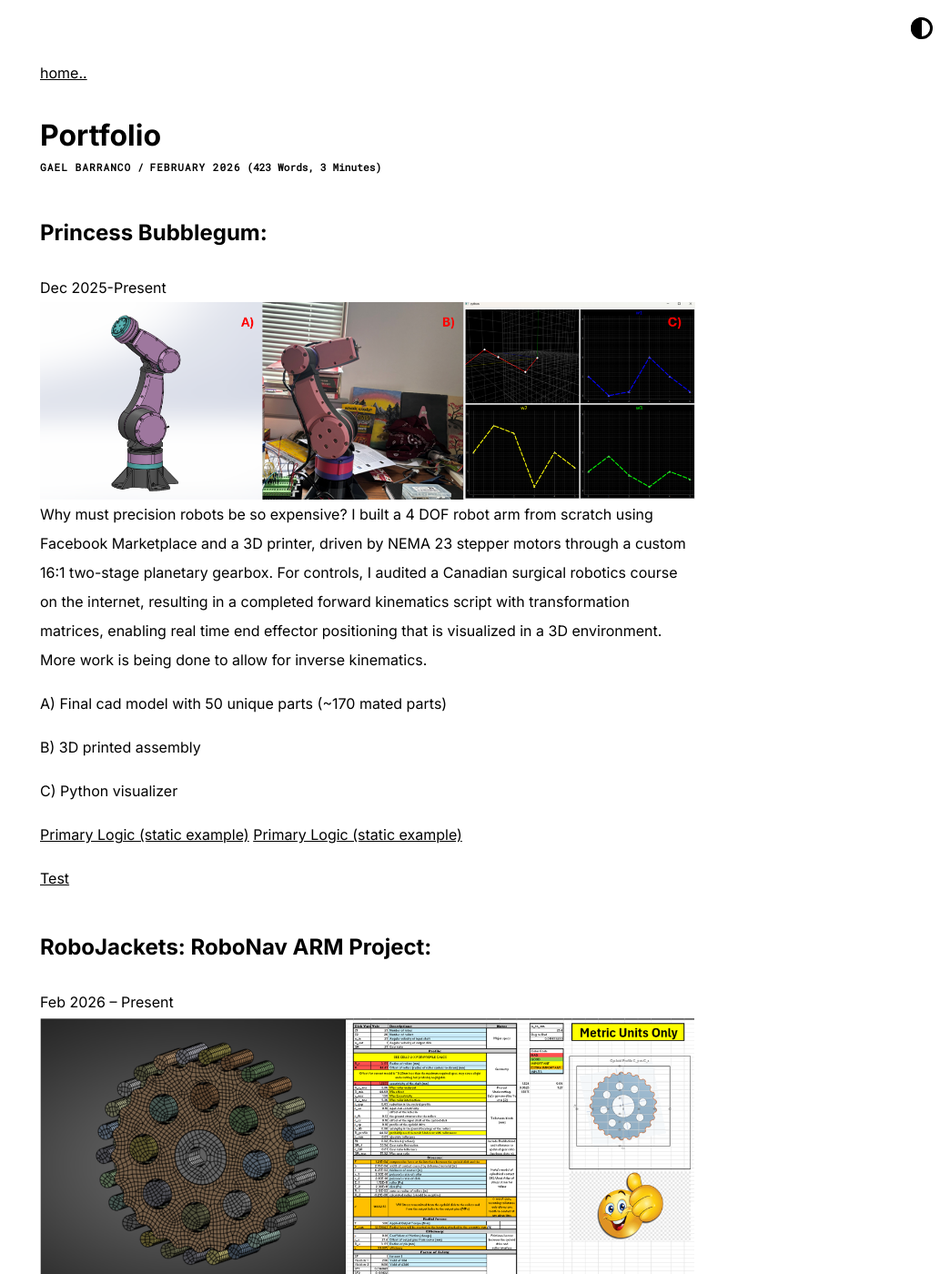
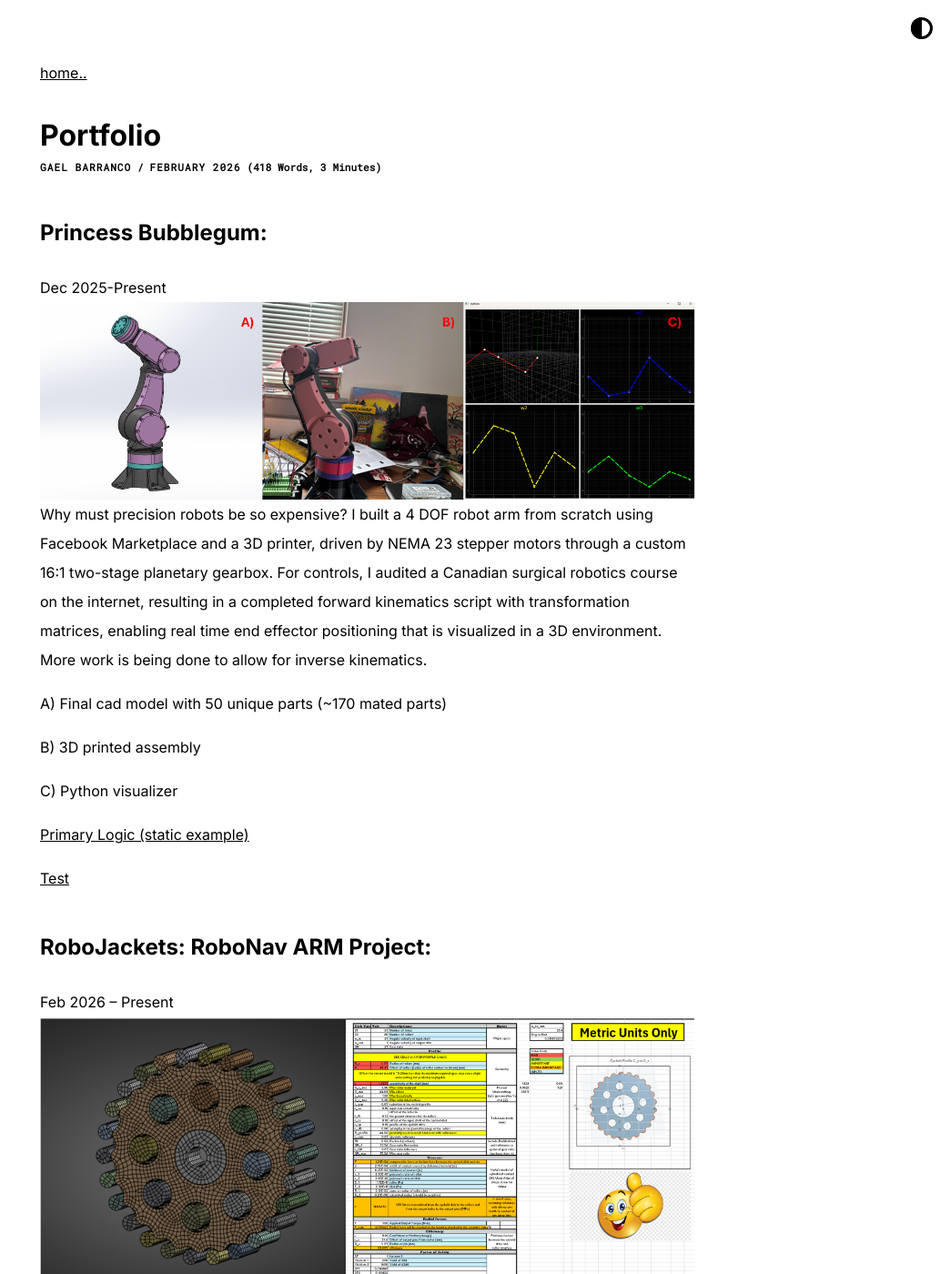
Before and after one commit to gbarranc/gbarranc.github.io, a Jekyll site: the page built from _posts/2026-02-19-portfolio.md, in a window 1280 px wide and 1400 px high. Shown: the whole window at 91% size, without its empty margins (236-1280 px from the left). Built offline with Jekyll 4.4.1, drawn with Linux system fonts in a browser that asks for light colours; part of the change alters nothing that is shown.

Commit message:
Update 2026-02-19-portfolio.md

```diff
--- a/_posts/2026-02-19-portfolio.md
+++ b/_posts/2026-02-19-portfolio.md
@@ -21,7 +21,6 @@ B) 3D printed assembly
 
 C) Python visualizer
 
-[Primary Logic (static example)](PBCode)
 [Primary Logic (static example)]({% link _posts/2026-03-12-PBCode.md %})
 
 [Test](code)
@@ -38,7 +37,7 @@ cycloidal drive to validate and optimize it for manufacturing.
 
 [Design Review of Analysis (slides 18-24)](https://drive.google.com/file/d/1elEZJJ-nkI1MZeKElRjXvKyfIxvkX0Cr/view?usp=sharing)
 
-[Cycloid Builder](CYCode)
+[Cycloid Builder]({% link _posts/2026-03-12-CYCode.md %})
 
 ## 3D Printed Metal Heat Exchangers:
 Dec 2023 – Dec 2025
```
